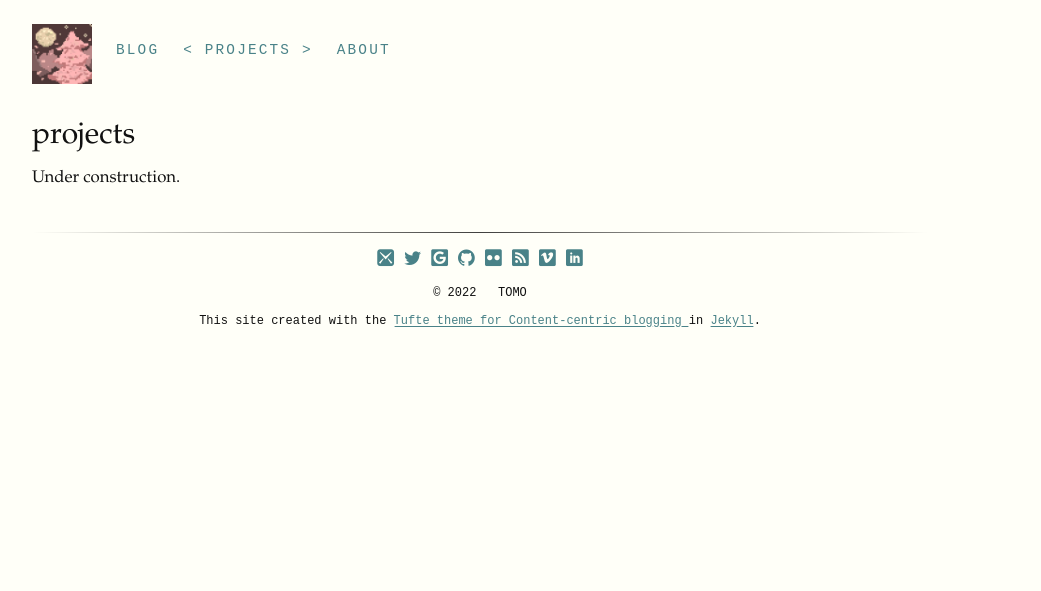
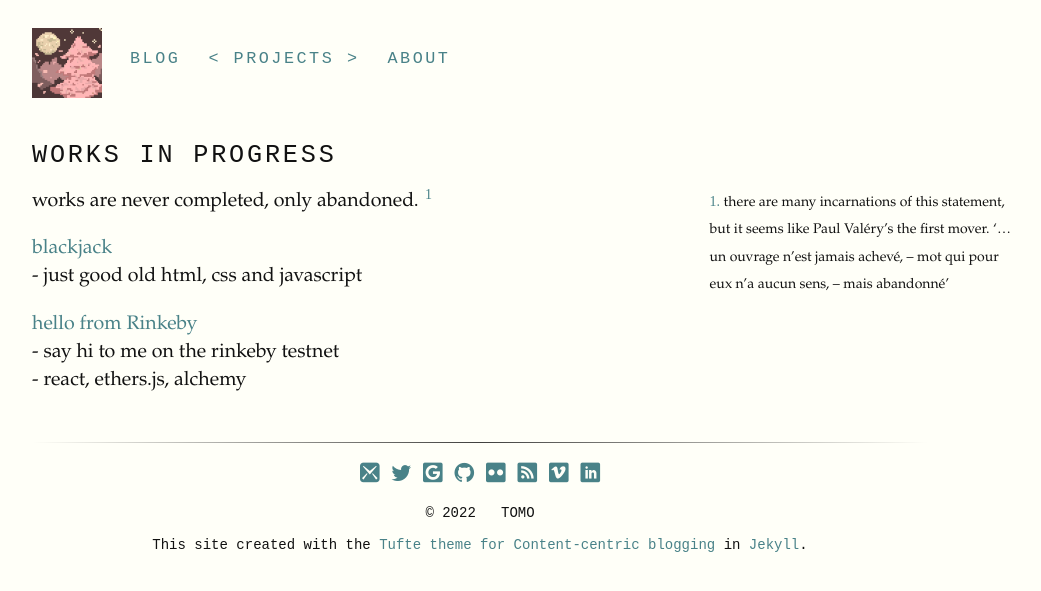
Before and after one commit to nondescryptid/nondescryptid.github.io, a Jekyll site: the page built from page/index.md, in a window 1280 px wide. Shown: the top 591 px of the page, without its empty margins (128-1169 px from the left). Built offline with Jekyll 4.4.1, drawn with Linux system fonts in a browser that asks for light colours; some web fonts are replaced.

Commit message:
added links to projects

```diff
--- a/_sass/_settings.scss
+++ b/_sass/_settings.scss
@@ -12,4 +12,4 @@ $text-color: #111;
 $bg-color: #fffff8;
 $contrast-color: #498288;
 $border-color: #333333;
-$link-style: underline; // choices are 'color' or 'underline'. Color option styles links with $contrast-color set above
+$link-style: color; // choices are 'color' or 'underline'. Color option styles links with $contrast-color set above
--- a/css/tufte.scss
+++ b/css/tufte.scss
@@ -49,9 +49,9 @@ html{
 
 @media screen and (min-width: 1100px){ html{ font-size: 12px; } }
 
-@media screen and (min-width: 1200px){ html{ font-size: 12px; } }
+@media screen and (min-width: 1200px){ html{ font-size: 14px; } }
 
-@media screen and (min-width: 1300px){ html{ font-size: 12px; } }
+@media screen and (min-width: 1300px){ html{ font-size: 16px; } }
 
 // Mathjax fonts need TLC
 .mjx-math{
--- a/page/index.md
+++ b/page/index.md
@@ -1,5 +1,18 @@
 ---
-layout: post
+layout: default
 title: projects
 ---
-Under construction.
+<h1 class="content-listing-header sans">works in progress </h1>
+works are never completed, only abandoned. {% sidenote "sidenote-id" "there are many incarnations of this statement, but it seems like Paul Valéry's the first mover. '...un ouvrage n’est jamais achevé, – mot qui pour eux n’a aucun sens, – mais abandonné'" %}
+
+<p>
+    <a href="https://nondescryptid.github.io/scrimba-blackjack/"> blackjack </a>
+    <br>
+    - just good old html, css and javascript
+</p>
+<p>
+    <a href="https://wave-at-tomo-nondescryptid.vercel.app/"> hello from Rinkeby </a>
+    <br>
+    - say hi to me on the rinkeby testnet <br>
+    - react, ethers.js, alchemy
+</p>
```
Also changed, not shown: about/index.md (+2 -9 lines), 7 other files.
